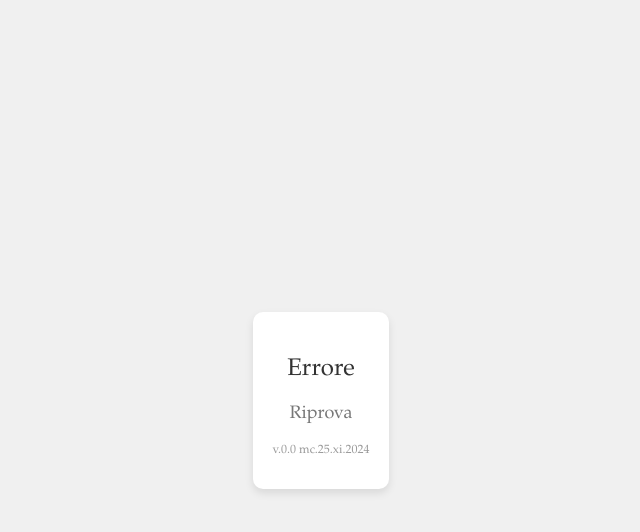
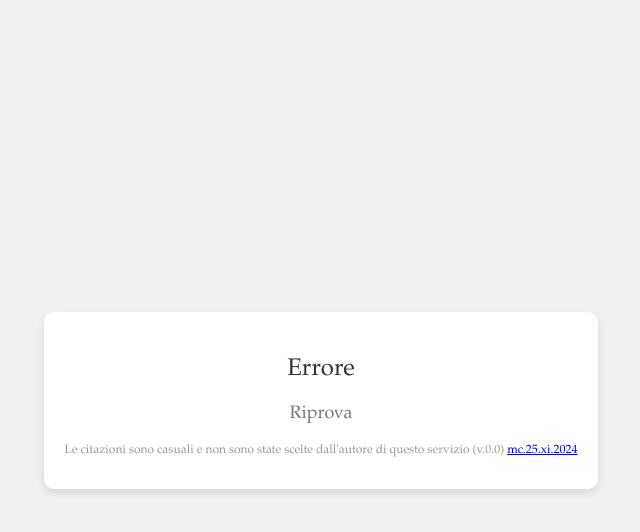
Before and after one commit to michele74c/QRCitazione, a Flask app: page / in a window 1280 px wide. Shown: the top 532 px of the page, without its empty margins (319-959 px from the left). Run offline with Flask 3, Linux system fonts and the light colour scheme; data that the repository does not hold is empty.

Commit message:
Tentativo di redirect e avviso su citazioni

```diff
--- a/QRCitazione/templates/index.html
+++ b/QRCitazione/templates/index.html
@@ -10,7 +10,7 @@
     <div class="quote-container">
         <p class="quote">{{ quote }}</p>
         <p class="author">{{ author }}</p>
-        <p class="ver">v.0.0 mc.25.xi.2024</p>
+        <p class="ver">Le citazioni sono casuali e non sono state scelte dall'autore di questo servizio (v.0.0) <a href="https://t.me/michele74c" />mc.25.xi.2024</p>
     </div>
 </body>
 </html>
```
Also changed, not shown: QRCitazione/vercel.json.
